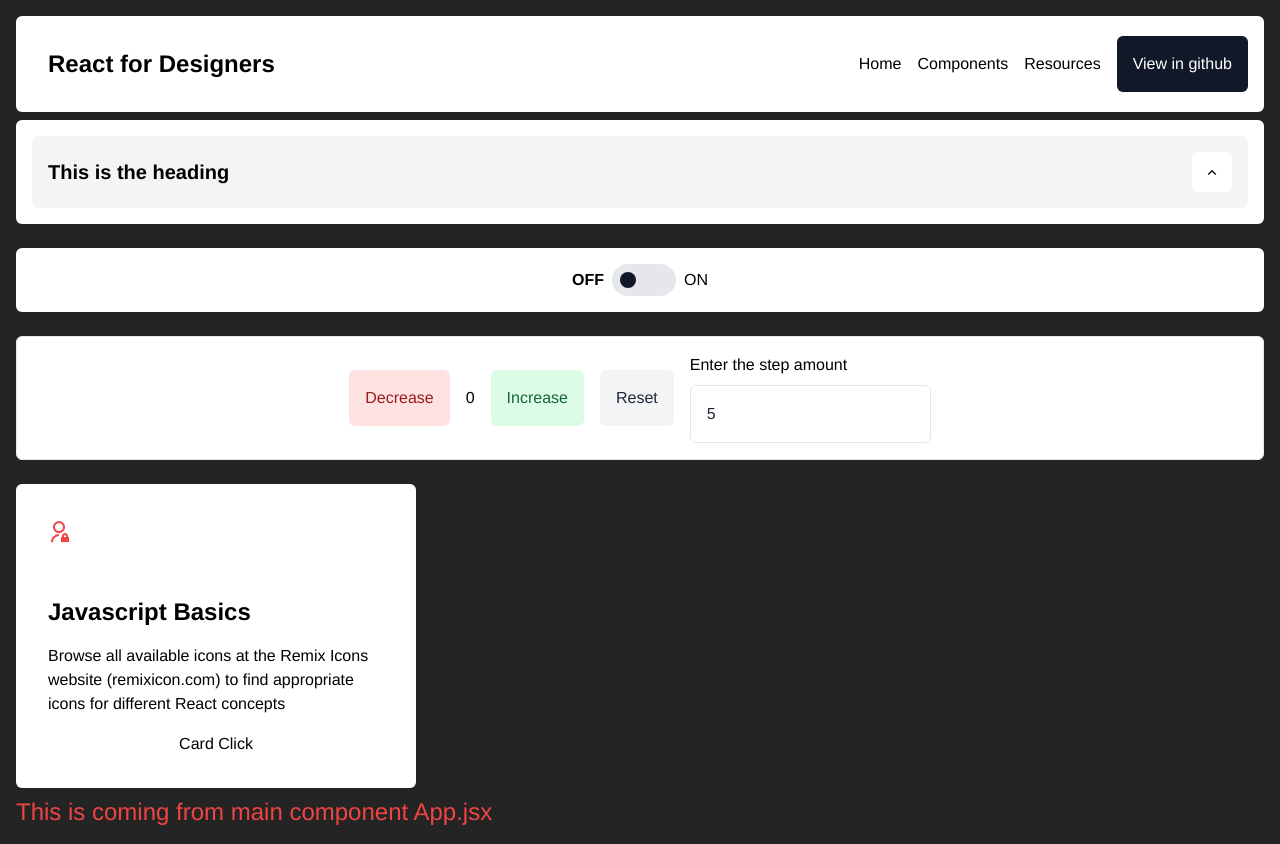
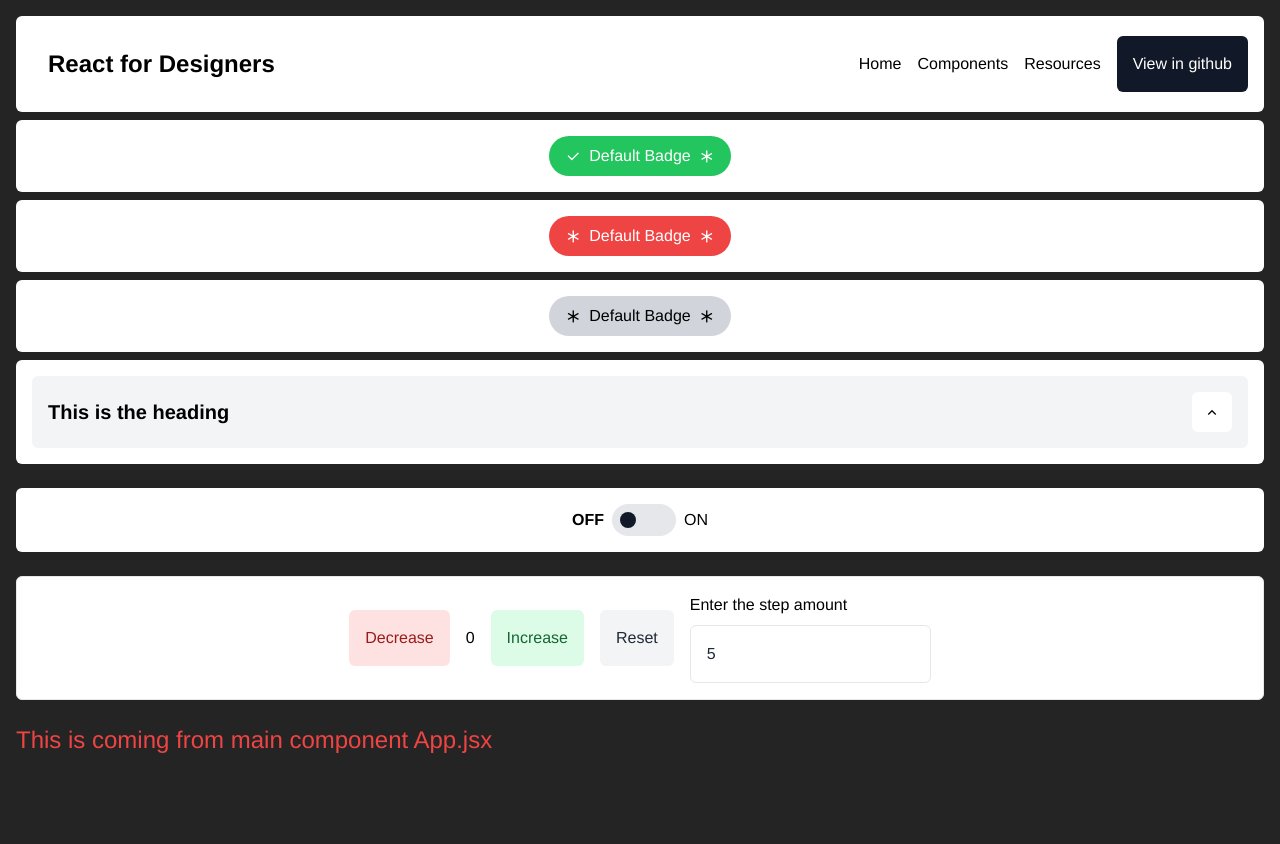
Before and after one commit to saikrishnacelupuri/react-for-designers, a React (Vite) app: page / in a window 1280 px wide. After the commit the page ends 800 px from the top, so only its background shows below. Built offline with nearby package versions, Linux system fonts and the light colour scheme.

Commit message:
added badge component with variants

```diff
--- a/src/App.jsx
+++ b/src/App.jsx
@@ -9,6 +9,7 @@ import 'remixicon/fonts/remixicon.css'
 import CounterCart from './components/CounterCart.jsx'
 import Accordion from './components/Accordion.jsx'
 import ToggleSwitch from './components/ToggleSwitch.jsx'
+import Badge from './components/Badge.jsx'
 
 function App() {
 
@@ -17,10 +18,14 @@ function App() {
     <>
     <div className='flex flex-col gap-2'>
     <Header/>
+    <Badge text="Default Badge" variant="positive" iconBefore="ri-check-line" iconAfter="ri-asterisk"/>
+    <Badge text="Default Badge" variant="negative" iconBefore="ri-asterisk" iconAfter="ri-asterisk"/>
+    <Badge text="Default Badge" iconBefore="ri-asterisk" iconAfter="ri-asterisk"/>
+
     <Accordion/>
     <ToggleSwitch/>
     <CounterCart/>
-    <ConceptCard title="Javascript Basics"/>
+
 
       <h1 className="text-2xl text-red-500">This is coming from main component App.jsx</h1>
 
--- /dev/null
+++ b/src/components/Badge.jsx
@@ -0,0 +1,24 @@
+function Badge({ variant, text, iconBefore, iconAfter }) {
+  function getVariantStyles() {
+    if (variant === "positive") {
+      return "bg-green-500 text-white";
+    } else if (variant === "negative") {
+      return "bg-red-500 text-white";
+    } else {
+      return "bg-gray-300 text-black";
+    }
+  }
+
+  return (
+    <div className="bg-white flex flex-row gap-4 rounded-md justify-center items-center py-4">
+      <div className={`${getVariantStyles()} text-black rounded-full flex gap-2 p-2 px-4`}>
+
+        {iconBefore && <i className={iconBefore}></i>}
+        {text}
+        {iconAfter && <i className={iconAfter}></i>}
+      </div>
+    </div>
+  );
+}
+
+export default Badge;
```
